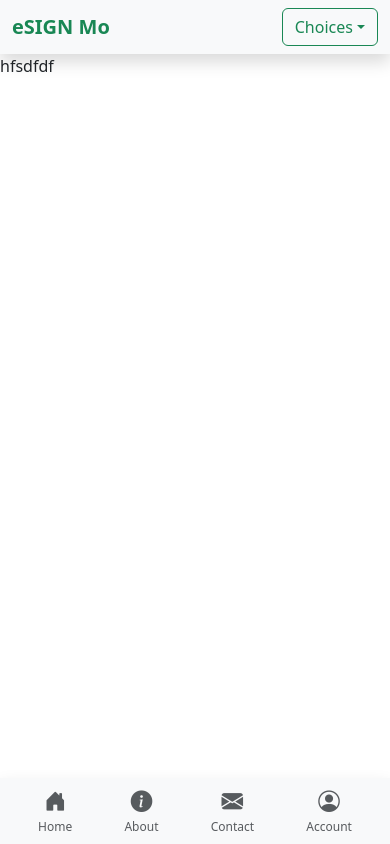
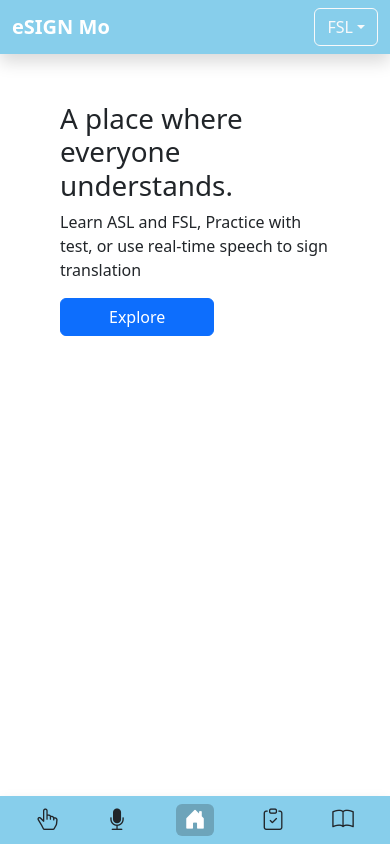
Before and after one commit to PinoyCoder29/eSignMo, a Next.js app: page /fsl in a window 390 px wide. Built offline with nearby package versions, Linux system fonts and the light colour scheme.

Commit message:
updated the mobile app and the navigation tab

```diff
--- a/src/app/fsl/page.tsx
+++ b/src/app/fsl/page.tsx
@@ -1,7 +1,18 @@
-export default function() {
+export default function Home() {
     return(
         <div>
-          hfsdfdf
+            <section className="p-5">
+                <div className="container">
+                    <div className="row">
+                        <div className="col-md-6">
+                            <h1> A place where everyone understands.</h1>
+                            <p>Learn ASL and FSL, Practice with test, or use real-time speech to sign translation</p>
+                            <button className="btn btn-primary px-5">Explore</button>
+                        </div>
+                        <div className="col-md-6"></div>
+                    </div>
+                </div>
+            </section>
         </div>
     )
 }
--- a/src/components/layout/MainHeader.tsx
+++ b/src/components/layout/MainHeader.tsx
@@ -2,14 +2,25 @@
 
 import { useEffect, useState } from "react";
 import Link from "next/link";
-import { usePathname } from "next/navigation";
+import { usePathname, useRouter } from "next/navigation";
 
 export default function MainHeader() {
   const pathname = usePathname();
+  const router = useRouter();
   const [deferredPrompt, setDeferredPrompt] =
     useState<BeforeInstallPromptEvent | null>(null);
   const [showInstall, setShowInstall] = useState(false);
   const [mounted, setMounted] = useState(false);
+
+  // Determine current selected choice based on pathname
+  const getCurrentChoice = () => {
+    if (pathname.startsWith("/asl")) return "/asl";
+    if (pathname.startsWith("/fsl")) return "/fsl";
+    if (pathname.startsWith("/other")) return "/other";
+    return "/asl"; // default
+  };
+
+  const [selectedChoice, setSelectedChoice] = useState(getCurrentChoice());
 
   useEffect(() => {
     setMounted(true);
@@ -27,6 +38,11 @@ export default function MainHeader() {
     };
   }, []);
 
+  // Update selected choice when pathname changes
+  useEffect(() => {
+    setSelectedChoice(getCurrentChoice());
+  }, [pathname]);
+
   const handleInstallClick = async () => {
     if (!deferredPrompt) return;
     await deferredPrompt.prompt();
@@ -39,6 +55,12 @@ export default function MainHeader() {
     }
     setDeferredPrompt(null);
     setShowInstall(false);
+  };
+
+  // Handle dropdown selection and navigate
+  const handleChoiceSelect = (choice: string) => {
+    setSelectedChoice(choice);
+    router.push(choice);
   };
 
   if (!mounted) {
@@ -55,10 +77,11 @@ export default function MainHeader() {
       <nav
         className="navbar navbar-expand-md navbar-light shadow d-none d-md-block"
         style={{
-          backgroundColor:
-            pathname === "/about" || pathname === "/fsl"
-              ? "skyblue"
-              : "#599636ff",
+          backgroundColor: pathname.startsWith("/fsl")
+            ? "skyblue"
+            : pathname.startsWith("/other")
+            ? "#ff9800"
+            : "#599636ff",
         }}
       >
         <div className="container">
@@ -68,7 +91,7 @@ export default function MainHeader() {
                 <Link
                   href="/asl"
                   className={`nav-link fw-bold fs-5 ${
-                    pathname === "/asl" ? "active text-white" : "text-dark"
+                    pathname.startsWith("/asl") ? "active text-white" : "text-dark"
                   }`}
                 >
                   ASL
@@ -78,60 +101,17 @@ export default function MainHeader() {
                 <Link
                   href="/fsl"
                   className={`nav-link fw-bold fs-5 ${
-                    pathname === "/fsl" ? "active text-white" : "text-dark"
+                    pathname.startsWith("/fsl") ? "active text-white" : "text-dark"
                   }`}
                 >
                   FSL
                 </Link>
               </li>
-            </ul>
-          </div>
-        </div>
-      </nav>
-
-      {/* Mobile Top Navbar with eSIGN Mo + Dropdown */}
-      <nav className="navbar navbar-light bg-light shadow d-md-none">
-        <div className="container d-flex justify-content-between">
-          <h5 className="m-0 fw-bold text-success">eSIGN Mo</h5>
-          <div className="dropdown">
-            <button
-              className="btn btn-outline-success dropdown-toggle"
-              type="button"
-              id="dropdownMenuButton"
-              data-bs-toggle="dropdown"
-              aria-expanded="false"
-            >
-              Choices
-            </button>
-            <ul
-              className="dropdown-menu dropdown-menu-end"
-              aria-labelledby="dropdownMenuButton"
-            >
-              <li>
-                <Link
-                  href="/asl"
-                  className={`dropdown-item ${
-                    pathname === "/asl" ? "active bg-success text-white" : ""
-                  }`}
-                >
-                  ASL
-                </Link>
-              </li>
-              <li>
-                <Link
-                  href="/fsl"
-                  className={`dropdown-item ${
-                    pathname === "/fsl" ? "active bg-success text-white" : ""
-                  }`}
-                >
-                  FSL
-                </Link>
-              </li>
-              <li>
+              <li className="nav-item">
                 <Link
                   href="/other"
-                  className={`dropdown-item ${
-                    pathname === "/other" ? "active bg-success text-white" : ""
+                  className={`nav-link fw-bold fs-5 ${
+                    pathname.startsWith("/other") ? "active text-white" : "text-dark"
                   }`}
                 >
                   Other
@@ -142,52 +122,140 @@ export default function MainHeader() {
         </div>
       </nav>
 
+      {/* Mobile Top Navbar with eSIGN Mo + Dropdown */}
+      <nav
+        className="navbar navbar-light shadow d-md-none"
+        style={{
+          backgroundColor: pathname.startsWith("/fsl")
+            ? "skyblue"
+            : pathname.startsWith("/other")
+            ? "#ff9800"
+            : "#599636ff",
+        }}
+      >
+        <div className="container d-flex justify-content-between">
+          <h5 className="m-0 fw-bold text-white">eSIGN Mo</h5>
+          <div className="dropdown">
+            <button
+              className="btn btn-outline-light dropdown-toggle"
+              type="button"
+              id="dropdownMenuButton"
+              data-bs-toggle="dropdown"
+              aria-expanded="false"
+            >
+              {selectedChoice === "/asl" && "ASL"}
+              {selectedChoice === "/fsl" && "FSL"}
+              {selectedChoice === "/other" && "Other"}
+            </button>
+            <ul
+              className="dropdown-menu dropdown-menu-end"
+              aria-labelledby="dropdownMenuButton"
+            >
+              <li>
+                <button
+                  className={`dropdown-item ${
+                    selectedChoice === "/asl" ? "active bg-success text-white" : ""
+                  }`}
+                  onClick={() => handleChoiceSelect("/asl")}
+                >
+                  ASL
+                </button>
+              </li>
+              <li>
+                <button
+                  className={`dropdown-item ${
+                    selectedChoice === "/fsl" ? "active bg-success text-white" : ""
+                  }`}
+                  onClick={() => handleChoiceSelect("/fsl")}
+                >
+                  FSL
+                </button>
+              </li>
+              <li>
+                <button
+                  className={`dropdown-item ${
+                    selectedChoice === "/other"
+                      ? "active bg-success text-white"
+                      : ""
+                  }`}
+                  onClick={() => handleChoiceSelect("/other")}
+                >
+                  Other
+                </button>
+              </li>
+            </ul>
+          </div>
+        </div>
+      </nav>
+
       {/* Mobile Bottom Navbar */}
-      <nav className="navbar fixed-bottom navbar-light bg-light shadow d-md-none">
+      <nav
+        className="navbar fixed-bottom navbar-light shadow d-md-none"
+        style={{
+          backgroundColor: pathname.startsWith("/fsl")
+            ? "skyblue"
+            : pathname.startsWith("/other")
+            ? "#ff9800"
+            : pathname === "/about" || pathname === "/contact" || pathname === "/signIn"
+            ? "#f8f9fa"
+            : "#599636ff",
+        }}
+      >
         <div className="container d-flex justify-content-around">
           <Link
-            href="/"
-            className={`text-center nav-link ${
-              pathname === "/"
-                ? "text-white bg-success rounded px-2"
-                : "text-muted"
+            href={`${selectedChoice}/sign-to-text`}
+            className={`text-center nav-link position-relative ${
+              pathname.includes("/sign-to-text")
+                ? "text-white bg-dark bg-opacity-25 rounded px-2"
+                : "text-dark"
             }`}
+            title="Sign to Text"
+          >
+            <i className="bi bi-hand-index-thumb fs-4"></i>
+          </Link>
+          <Link
+            href={`${selectedChoice}/speech-to-sign`}
+            className={`text-center nav-link position-relative ${
+              pathname.includes("/speech-to-sign")
+                ? "text-white bg-dark bg-opacity-25 rounded px-2"
+                : "text-dark"
+            }`}
+            title="Speech to Sign"
+          >
+            <i className="bi bi-mic-fill fs-4"></i>
+          </Link>
+          <Link
+            href={selectedChoice}
+            className={`text-center nav-link position-relative ${
+              pathname === selectedChoice
+                ? "text-white bg-dark bg-opacity-25 rounded px-2"
+                : "text-dark"
+            }`}
+            title="Home"
           >
             <i className="bi bi-house-door-fill fs-4"></i>
-            <div style={{ fontSize: "12px" }}>Home</div>
           </Link>
           <Link
-            href="/about"
-            className={`text-center nav-link ${
-              pathname === "/about"
-                ? "text-white bg-success rounded px-2"
-                : "text-muted"
+            href={`${selectedChoice}/test`}
+            className={`text-center nav-link position-relative ${
+              pathname.includes("/test")
+                ? "text-white bg-dark bg-opacity-25 rounded px-2"
+                : "text-dark"
             }`}
+            title="Test"
           >
-            <i className="bi bi-info-circle-fill fs-4"></i>
-            <div style={{ fontSize: "12px" }}>About</div>
+            <i className="bi bi-clipboard-check fs-4"></i>
           </Link>
           <Link
-            href="/contact"
-            className={`text-center nav-link ${
-              pathname === "/contact"
-                ? "text-white bg-success rounded px-2"
-                : "text-muted"
+            href={`${selectedChoice}/learn`}
+            className={`text-center nav-link position-relative ${
+              pathname.includes("/learn")
+                ? "text-white bg-dark bg-opacity-25 rounded px-2"
+                : "text-dark"
             }`}
+            title="Learn"
           >
-            <i className="bi bi-envelope-fill fs-4"></i>
-            <div style={{ fontSize: "12px" }}>Contact</div>
-          </Link>
-          <Link
-            href="/signIn"
-            className={`text-center nav-link ${
-              pathname === "/signIn"
-                ? "text-white bg-success rounded px-2"
-                : "text-muted"
-            }`}
-          >
-            <i className="bi bi-person-circle fs-4"></i>
-            <div style={{ fontSize: "12px" }}>Account</div>
+            <i className="bi bi-book fs-4"></i>
           </Link>
         </div>
       </nav>
```
Also changed, not shown: src/app/asl/page.tsx (+12 -1 lines).
